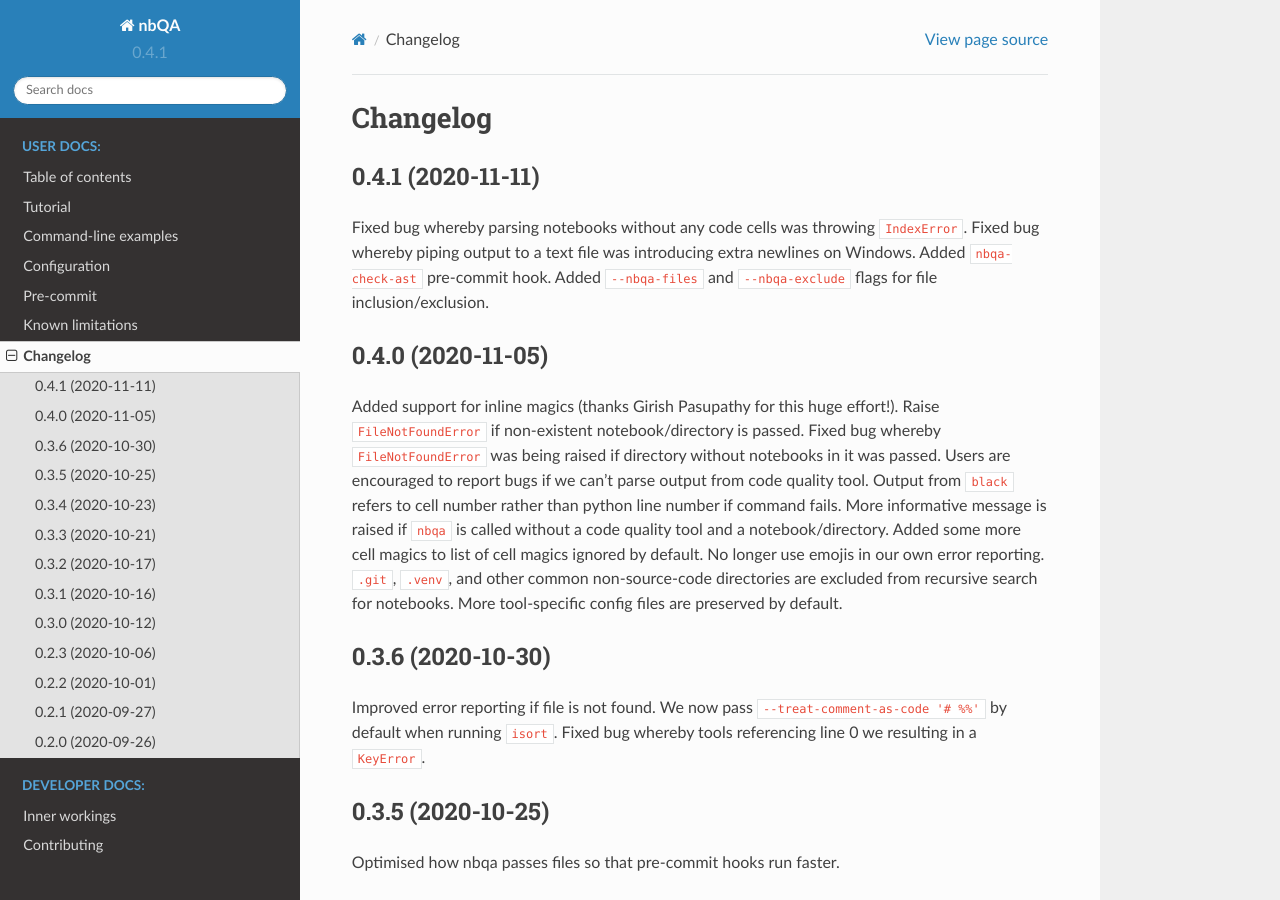
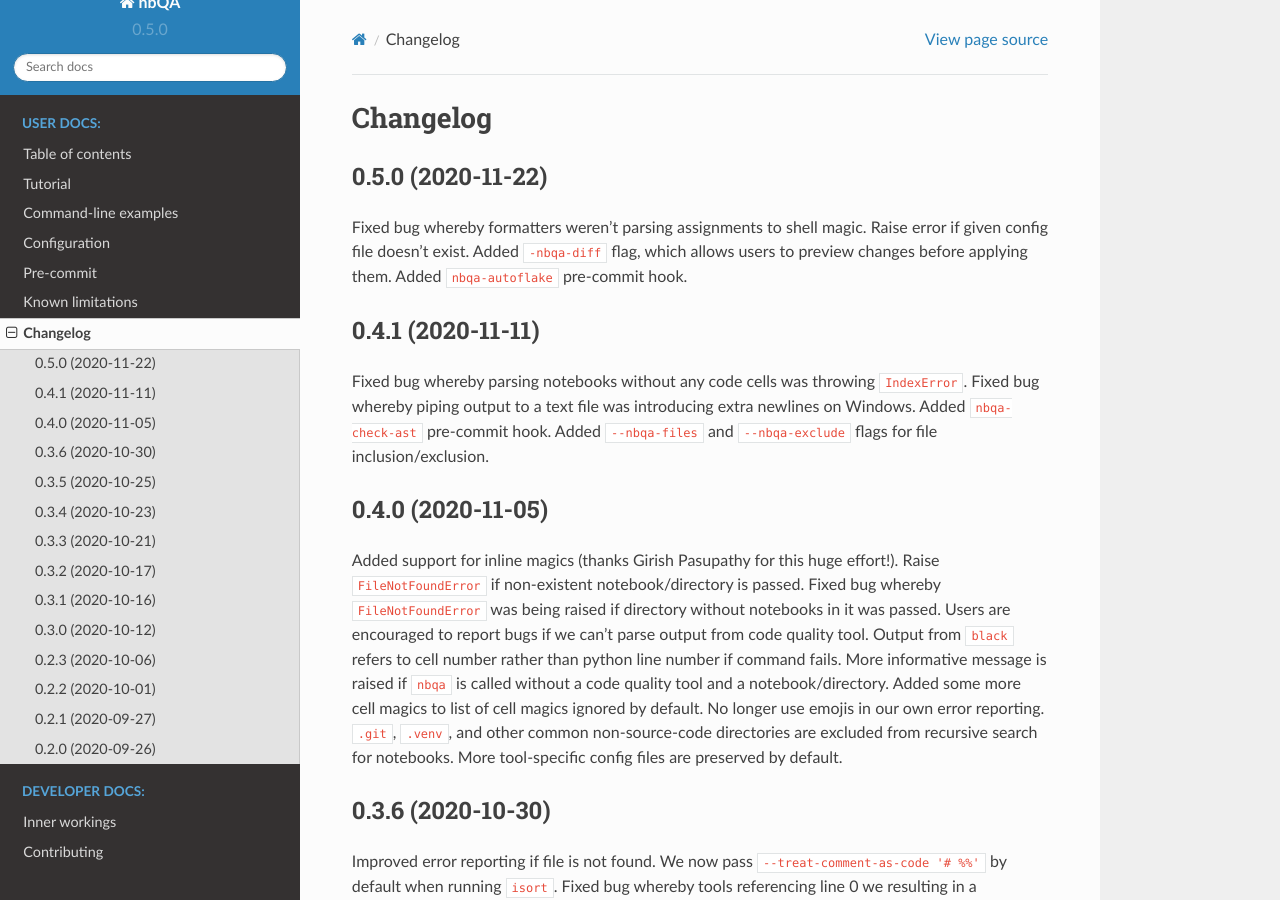
Before and after one commit to nbQA-dev/nbQA, a Sphinx documentation site: the page built from docs/history.rst, in a window 1280 px wide and 900 px high. Built offline with Sphinx 7.4.7 and the Read the Docs theme 2.0.0, drawn with Linux system fonts in a browser that asks for light colours.

Commit message:
v0.5.0 (#479)

```diff
--- a/docs/history.rst
+++ b/docs/history.rst
@@ -1,6 +1,14 @@
 =========
 Changelog
 =========
+
+0.5.0 (2020-11-22)
+------------------
+
+Fixed bug whereby formatters weren't parsing assignments to shell magic.
+Raise error if given config file doesn't exist.
+Added ``-nbqa-diff`` flag, which allows users to preview changes before applying them.
+Added ``nbqa-autoflake`` pre-commit hook.
 
 0.4.1 (2020-11-11)
 ------------------
--- a/docs/pre-commit.rst
+++ b/docs/pre-commit.rst
@@ -11,7 +11,7 @@
 
     repos:
     - repo: https://github.com/nbQA-dev/nbQA
-      rev: 0.4.1
+      rev: 0.5.0
       hooks:
        - id: nbqa-black
          additional_dependencies: [black==20.8b1]
@@ -31,7 +31,7 @@
 If you have your own custom tool (e.g. ``customtool``) for which we currently don't have a built-in hook, you can define your own one with: ::
 
     - repo: https://github.com/nbQA-dev/nbQA
-      rev: 0.4.1
+      rev: 0.5.0
       hooks:
         - id: nbqa
           args: [customtool]
--- a/nbqa/__init__.py
+++ b/nbqa/__init__.py
@@ -1,3 +1,3 @@
 """Attributes used by docs / packaging."""
 
-__version__ = "0.4.1"
+__version__ = "0.5.0"
```
Also changed, not shown: README.md (+1 -1 lines).
